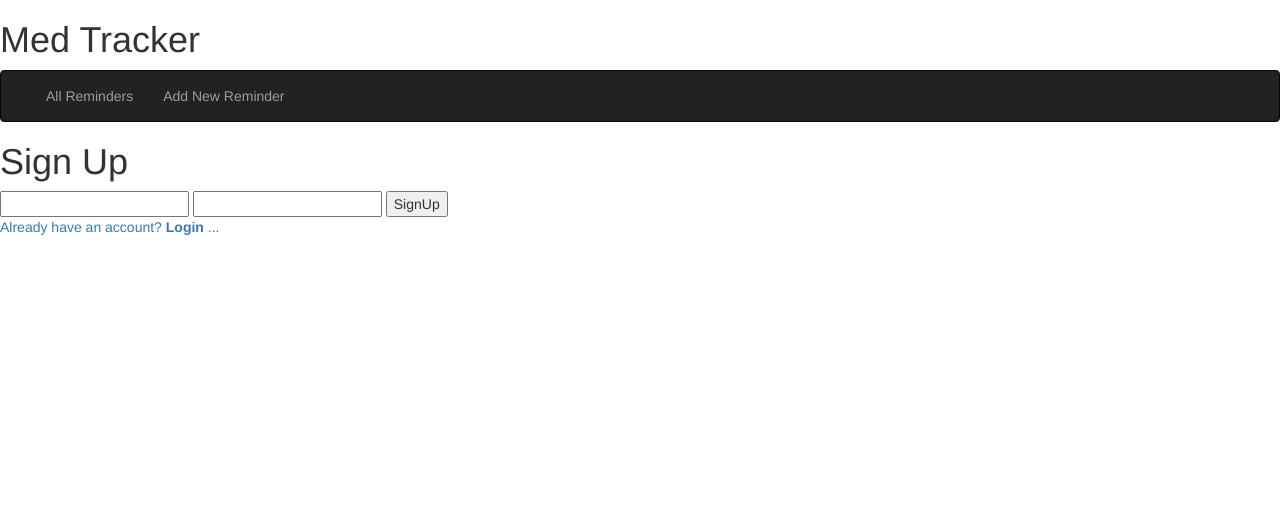
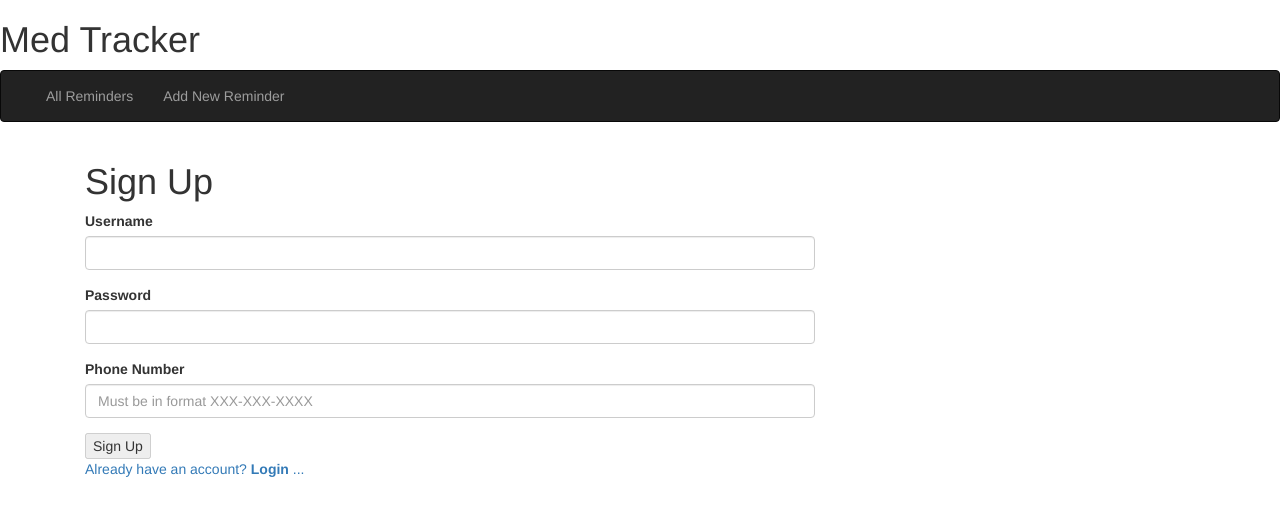
Before and after one commit to ToweringInferno/med_tracker, a website: page client/index.html at #!/signup in a window 1280 px wide. Drawn offline with nearby package versions, Linux system fonts and the light colour scheme; some packages are replaced by stand-ins of ours.

Commit message:
Ready for battle

```diff
--- a/client/views/signup.html
+++ b/client/views/signup.html
@@ -1,12 +1,28 @@
-<!-- confirm ng-model settings -->
-<div id='signup'>
+<div class='container'>
+<div id='signup' class='col-md-8'>
 
   <h1>Sign Up</h1>
-  <form name='signupForm' ng-submit='signup()'>
-  	<input type='text' ng-model='user.username'>
-  	<input type='password' ng-model='user.password'>
-  	<button>SignUp</button>
+  <form name='signupForm' ng-submit='signup(signupForm.$valid)'>
+    <div class='form-group' ng-class="{ 'has-error' : signupForm.username.$invalid && !signupForm.username.$pristine }">
+      <label>Username</label>
+    	<input type='text' name="username" class="form-control" ng-model='user.username' ng-minlength="3" ng-maxlength="8" required>
+        <p ng-show="signupForm.username.$error.minlength" class="help-block">Username must be greater than 3 characters.</p>
+        <p ng-show="signupForm.username.$error.maxlength" class="help-block">Username must be less than 8 characters.</p>
+    </div>
+
+    <div class='form-group' ng-class="{ 'has-error' : signupForm.password.$invalid && !signupForm.password.$pristine }">
+    <label>Password</label>
+  	<input type='password' name="password" class="form-control" ng-model='user.password' required>
+    </div>
+
+    <div class="form-group" ng-class="{ 'has-error' : signupForm.phone.$invalid && !signupForm.phone.$pristine }">
+        <label>Phone Number</label>
+        <input type="text" class="form-control" name="phone" ng-model="user.phone" ng-pattern="/^\d{3}-\d{3}-\d{4}/" placeholder="Must be in format XXX-XXX-XXXX" required>
+        <p ng-show="signupForm.phone.$invalid && !signupForm.phone.$pristine" class="help-block">Enter a valid phone number.</p>
+    </div>
+  	<button ng-disabled="signupForm.$invalid">Sign Up</button>
   </form>
 
   <a ui-sref="signin">Already have an account? <strong>Login</strong> ...</a>
 </div>
+</div>
--- a/server/controllers/controllers.js
+++ b/server/controllers/controllers.js
@@ -75,7 +75,7 @@ module.exports = {
     },
 
     post: function(req, res) {
-      var params = [req.body.medname, req.body.time, req.session.user];
+      var params = [req.body.medname, req.body.time, req.body.taken, req.session.user];
       models.schedules.post(params, function (err, results) {
         if (err) {throw err}
           res.sendStatus(201);
--- a/server/db/index.js
+++ b/server/db/index.js
@@ -42,6 +42,7 @@ knex.schema.hasTable('schedules').then(function(exists) {
     knex.schema.createTable('schedules', function (schedule) {
       schedule.increments('id').primary();
       schedule.time('time', 100);
+      schedule.boolean('taken');
       // schedule.integer('meds_id').unsigned();
       schedule.integer('meds_id').references('id').inTable('meds').notNull().onDelete('cascade');
       // schedule.integer('users_id').unsigned();
```
Also changed, not shown: server/models/index.js (+8 -5 lines).
